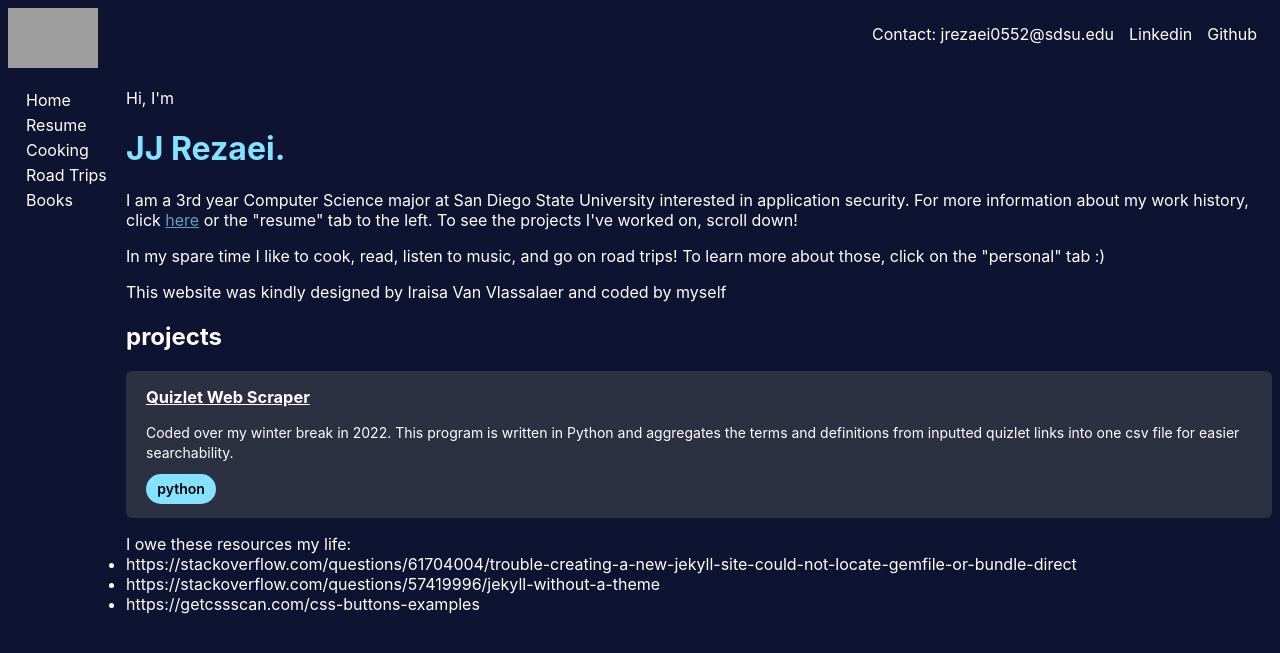
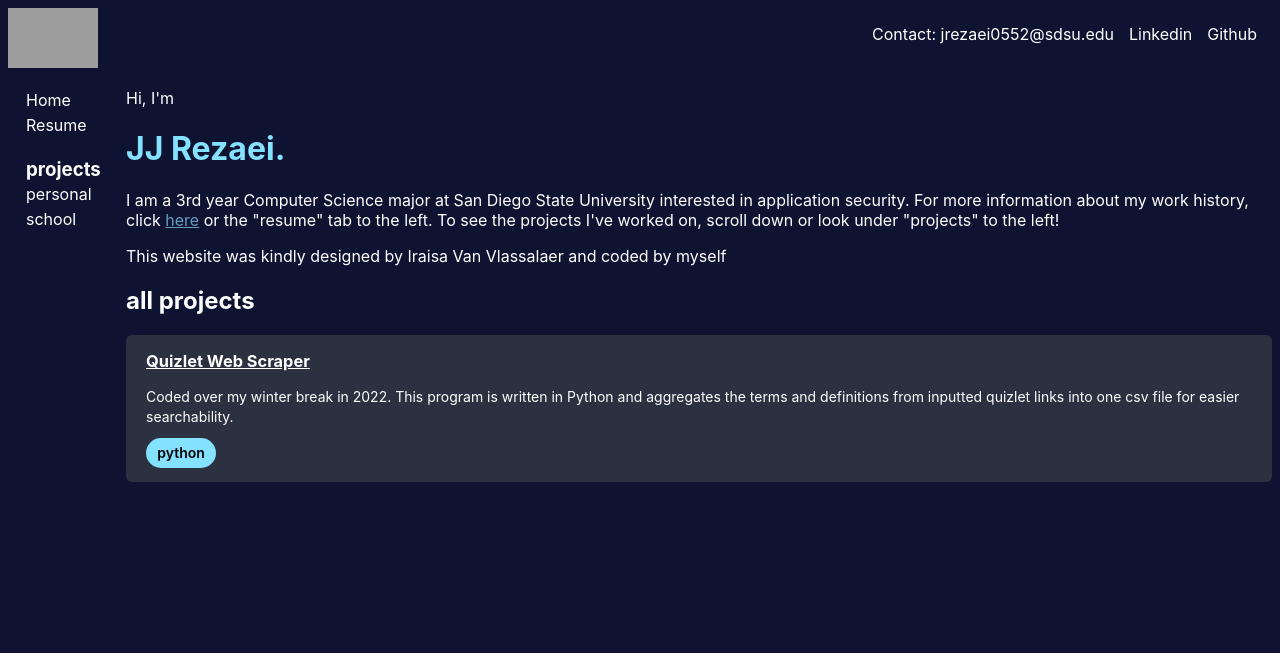
Before and after one commit to jjjrezaei/jjjrezaei.github.io, a Jekyll site: the page built from index.html, in a window 1280 px wide. Shown: the top 653 px of the page. Built offline with Jekyll 4.4.1, drawn with Linux system fonts in a browser that asks for light colours; grey boxes are pictures that could not be loaded.

Commit message:
sidebar updates

```diff
--- a/_includes/header.html
+++ b/_includes/header.html
@@ -8,7 +8,7 @@
 </head>
 <body>
     <a href="index.html">
-        <img src="P1011115.JPG" height="60"; width="90"; alt="title image sdsu soc ta room">
+        <img src="/images/taroom.JPG" height="60"; width="90"; alt="title image sdsu soc ta room">
     </a>
     <ul class="header-contact-links">
         <li>Contact: <a href="malioto:jrezaei0552@sdsu.edu">jrezaei0552@sdsu.edu </a> </li>
--- a/_includes/sidebar.html
+++ b/_includes/sidebar.html
@@ -14,14 +14,13 @@
             <li> <a href="resume.html" target=_top class="headerLinks">
                 Resume
             </a></li>
-            <li><a href="cooking.html" target=_top class="headerLinks">
-                Cooking
-            </a></li>
-            <li><a href="roadtrip.html" target=_top class="headerLinks">
-                Road Trips
+
+            <h3 style="margin-left: 0px; margin-bottom: 0px; font-weight:bolder"> projects</h3>
+            <li><a href="book.html" target=_top class="headerLinks">
+                personal
             </a></li>
             <li><a href="book.html" target=_top class="headerLinks">
-                Books
+                school
             </a></li>
         </ul>
     </nav>
--- a/_layouts/default.html
+++ b/_layouts/default.html
@@ -3,8 +3,9 @@
   <head>
     <meta name="viewport" content="width=device-width, initial-scale=1">
     <meta charset="utf-8">
-    <title>{{ page.title }} - {{ site.title }}</title>
+    <title>jjjrezaei's resume site</title>
     <link rel="stylesheet" href="{{ "/assets/css/main.css" | relative_url }}">
+    <link rel="icon" href="/images/taroom.JPG">
   </head>
   <body>
 
--- a/index.html
+++ b/index.html
@@ -4,12 +4,11 @@ layout: default
 
 <p> Hi, I'm</p>
 <span style="color: #84e1ff"> <h1> JJ Rezaei. </h1> </span>
-<p> I am a 3rd year Computer Science major at San Diego State University interested in application security. For more information about my work history, click <a href="resume.html" style="color:#689ebd">here</a> or the "resume" tab to the left. To see the projects I've worked on, scroll down!</p>
+<p> I am a 3rd year Computer Science major at San Diego State University interested in application security. For more information about my work history, click <a href="resume.html" style="color:#689ebd">here</a> or the "resume" tab to the left. To see the projects I've worked on, scroll down or look under "projects" to the left!</p>
 
-<p> In my spare time I like to cook, read, listen to music, and go on road trips! To learn more about those, click on the "personal" tab :) </p>
 <p> This website was kindly designed by Iraisa Van Vlassalaer and coded by myself</p>
 
-<h2>projects</h2>
+<h2>all projects</h2>
 <div class="projects-background-button">
 <h3> <a href="https://github.com/jjjrezaei/quizlet" target=_blank>
     Quizlet Web Scraper
@@ -21,9 +20,3 @@ layout: default
     python
 </p>
 </div>
-
-<ul>I owe these resources my life:
-    <li>https://stackoverflow.com/questions/61704004/trouble-creating-a-new-jekyll-site-could-not-locate-gemfile-or-bundle-direct</li>
-    <li>https://stackoverflow.com/questions/57419996/jekyll-without-a-theme</li>
-    <li>https://getcssscan.com/css-buttons-examples</li>
-</ul>
```
Also changed, not shown: Gemfile.lock, _sass/style.txt (line endings or trailing spaces), project (personal).html (renamed from book.html), 10 other files.
